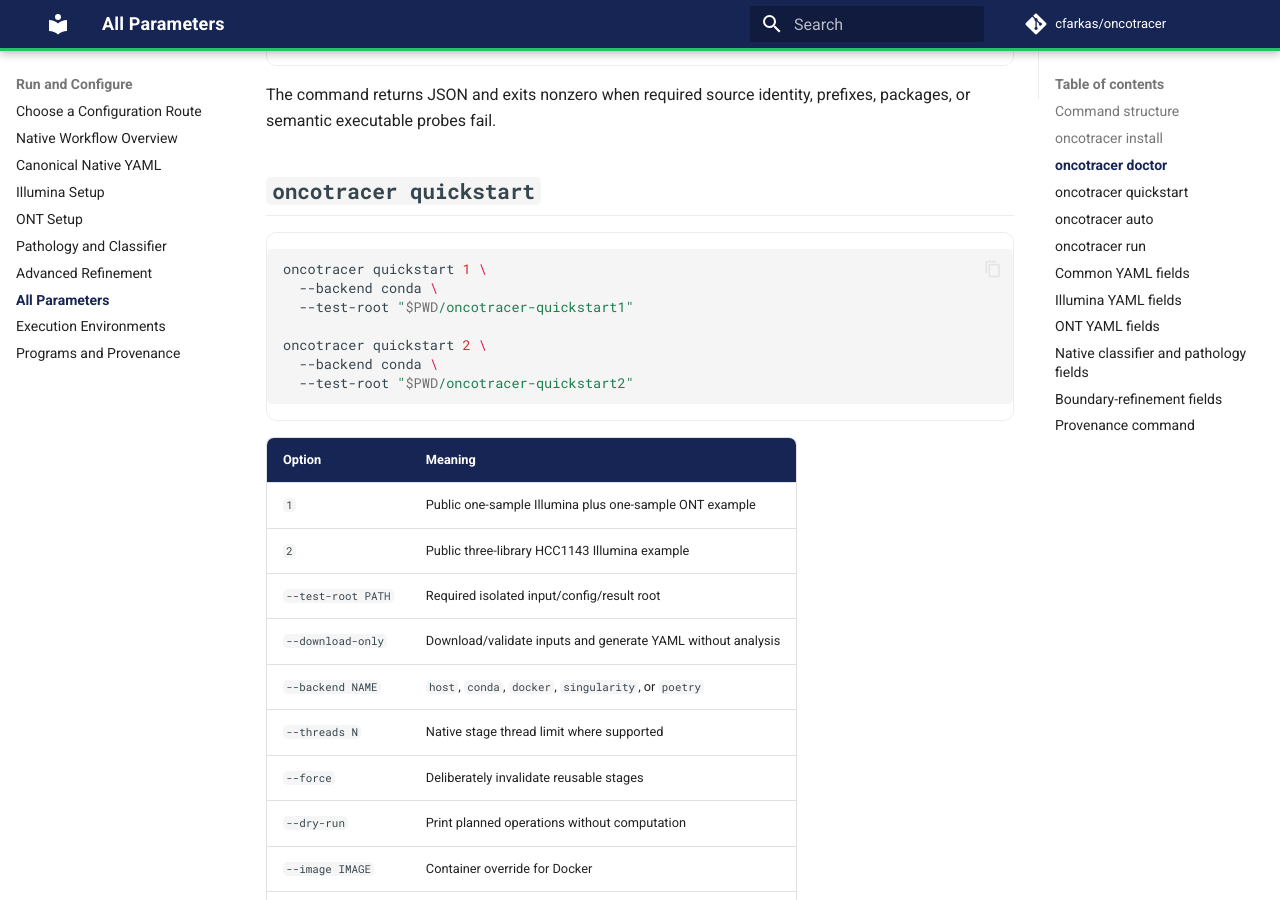
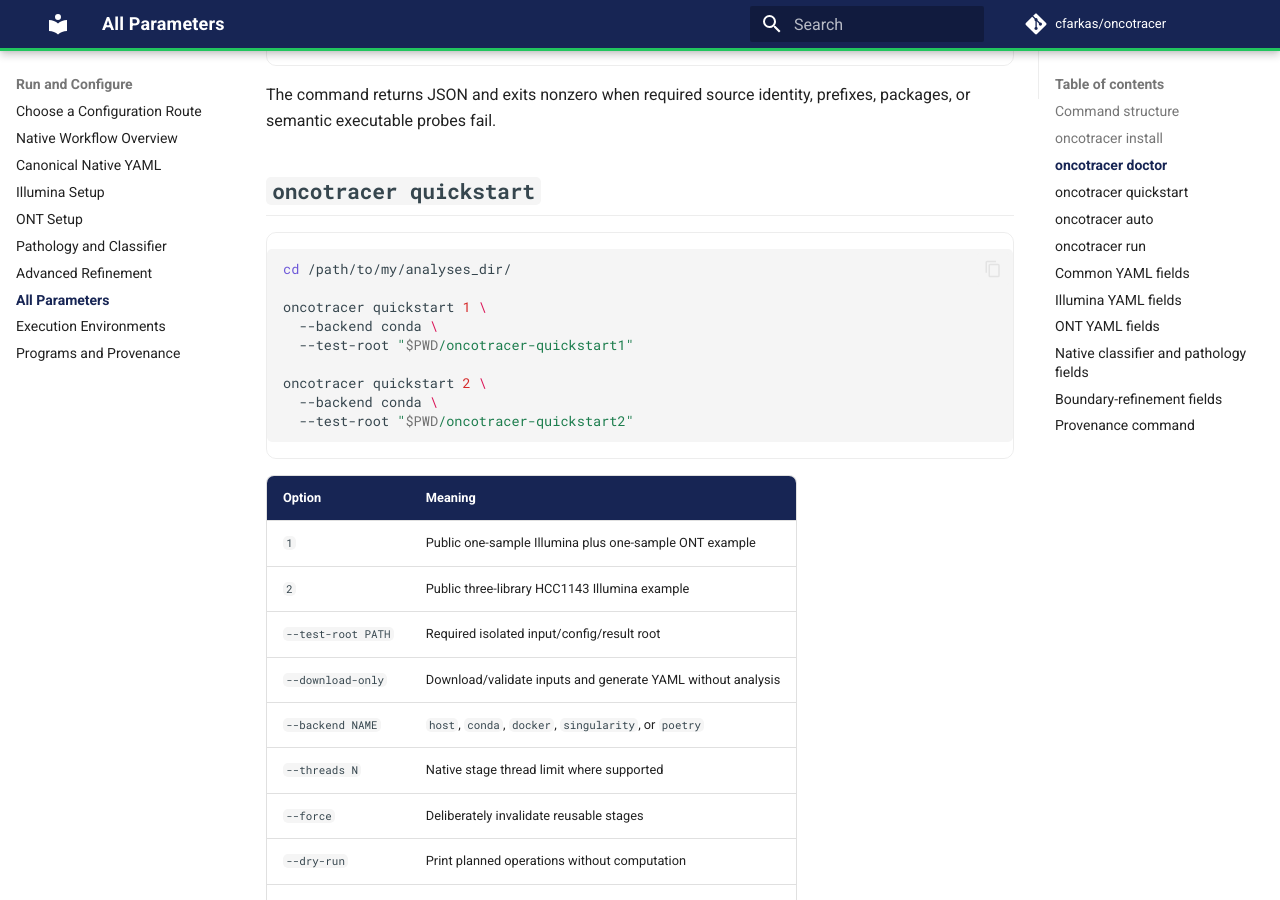
Before and after one commit to cfarkas/oncotracer, an MkDocs documentation site: the page built from docs/configuration/parameter_reference.md, in a window 1280 px wide and 900 px high, scrolled down 1560 px. Built offline with MkDocs 1.6.1 and Material for MkDocs 9.7.7, drawn with Linux system fonts in a browser that asks for light colours; comment, search, counter and statistics services are not loaded.

Commit message:
docs(beginner): enter analyses directory in CLI QuickStart reference

````diff
--- a/docs/configuration/parameter_reference.md
+++ b/docs/configuration/parameter_reference.md
@@ -53,6 +53,8 @@ The command returns JSON and exits nonzero when required source identity, prefix
 ## `oncotracer quickstart`
 
 ```bash
+cd /path/to/my/analyses_dir/
+
 oncotracer quickstart 1 \
   --backend conda \
   --test-root "$PWD/oncotracer-quickstart1"
````
